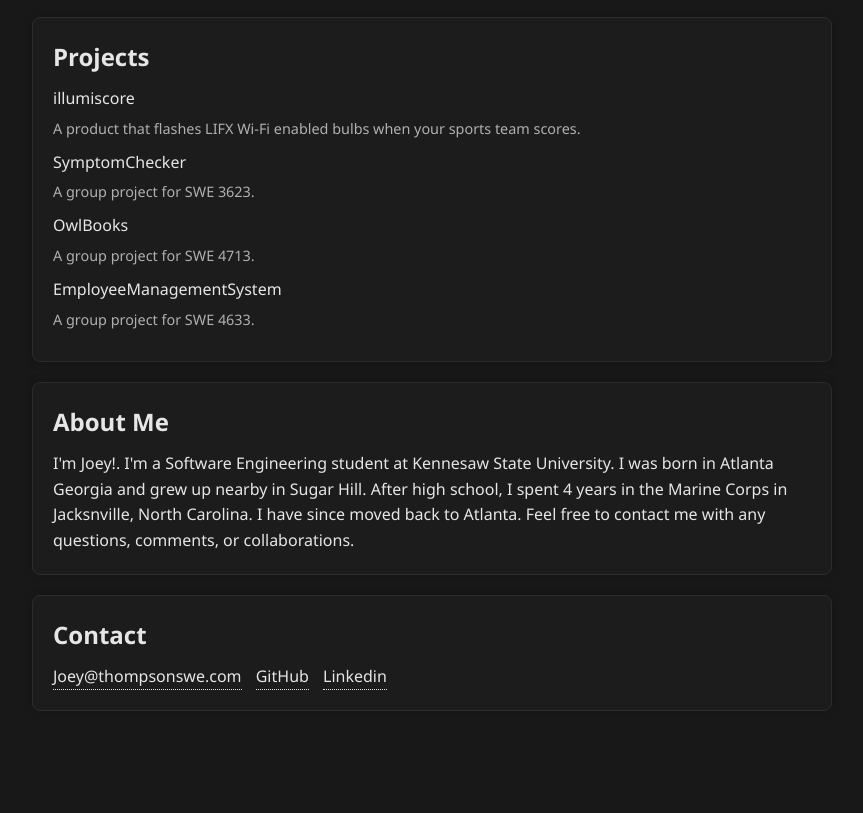
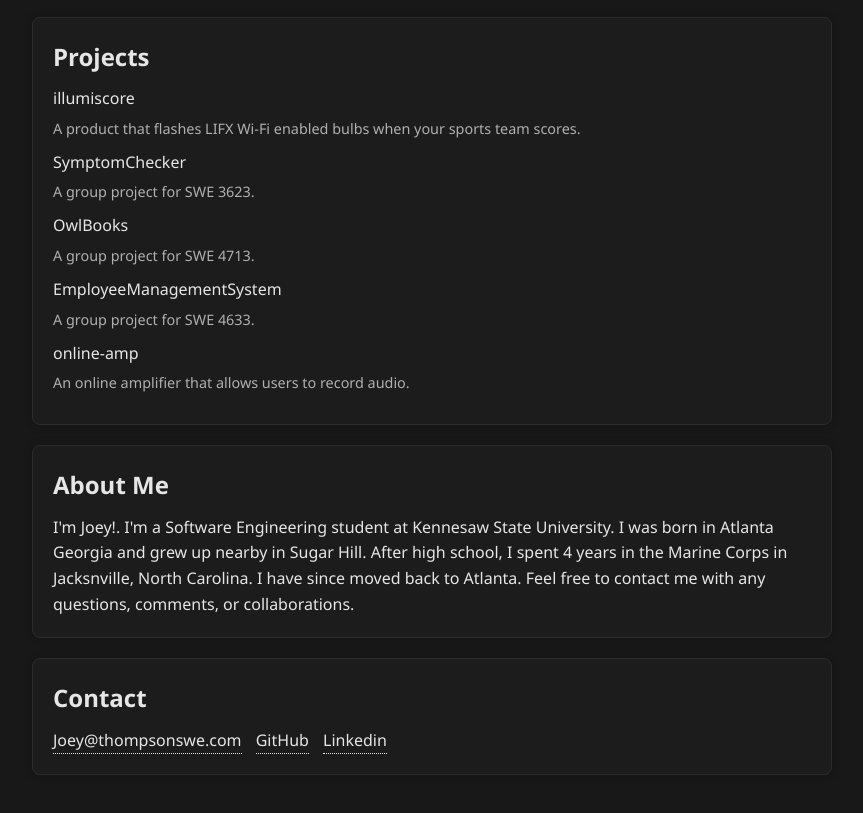
Before and after one commit to JoeyThompson10/JoeyThompson10.github.io, a plain HTML site: page index.html in a window 1280 px wide. Shown: the part 129-942 px from the top of the page, without its empty margins (208-1071 px from the left). Before the commit the page ends 880 px from the top, so only its background shows below. Drawn offline with Linux system fonts and the light colour scheme.

Commit message:
Update index.html

```diff
--- a/index.html
+++ b/index.html
@@ -31,6 +31,10 @@
         <a href="https://thompsonswe.com/EmployeeManagementSystem/">EmployeeManagementSystem</a>
         <p class="desc">A group project for SWE 4633.</p>
       </li>
+      <li>
+        <a href="https://online-amp.com">online-amp</a>
+        <p class="desc">An online amplifier that allows users to record audio.</p>
+      </li>
     </ul>
   </section>
 
```
